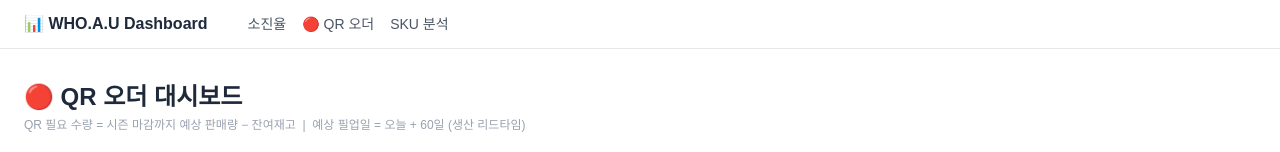
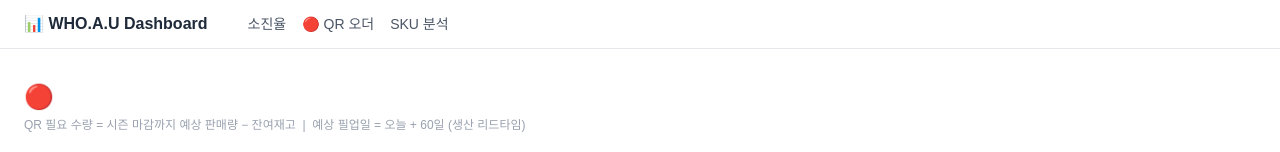
Before and after one commit to ivankim741/WHOAU-Style-Sales-dashboard, a Next.js app: page /qr in a window 1280 px wide. Shown: the top 152 px of the page. Built offline with nearby package versions, Linux system fonts and the light colour scheme; no server answers; the database is empty.

Commit message:
White titles on QR/SKU pages, wider style name in QR table

```diff
--- a/app/qr/page.tsx
+++ b/app/qr/page.tsx
@@ -80,7 +80,7 @@
   return (
     <div>
       <div className="mb-5">
-        <h1 className="text-2xl font-bold text-gray-800">🔴 QR 오더 대시보드</h1>
+        <h1 className="text-2xl font-bold text-white">🔴 QR 오더 대시보드</h1>
         <p className="text-xs text-gray-400 mt-1">
           QR 필요 수량 = 시즌 마감까지 예상 판매량 − 잔여재고 &nbsp;|&nbsp; 예상 필업일 = 오늘 + 60일 (생산 리드타임)
         </p>
@@ -169,7 +169,7 @@
                         </span>
                       </td>
                       <td className="px-4 py-3 font-mono text-xs text-gray-700">{d.style_code}</td>
-                      <td className="px-4 py-3 text-gray-700 max-w-40 truncate">{d.name ?? "-"}</td>
+                      <td className="px-4 py-3 text-gray-700 max-w-64 truncate">{d.name ?? "-"}</td>
                       <td className="px-4 py-3 text-right text-gray-500">{d.days_since_first_sale}일</td>
                       <td className="px-4 py-3 text-right font-semibold text-gray-800">{d.daily_avg_sold.toFixed(1)}</td>
                       <td className="px-4 py-3 text-right font-bold text-red-500">{d.depletion_rate.toFixed(1)}%</td>
--- a/app/sku/page.tsx
+++ b/app/sku/page.tsx
@@ -91,7 +91,7 @@
   return (
     <div>
       <div className="mb-6">
-        <h1 className="text-2xl font-bold text-gray-800">SKU 판매 분석</h1>
+        <h1 className="text-2xl font-bold text-white">SKU 판매 분석</h1>
         <p className="text-sm text-gray-500 mt-1">
           컬러 · 사이즈별 세부 판매량 &nbsp;|&nbsp; 기본 정렬: 최근 1개월 판매량 순
         </p>
```
